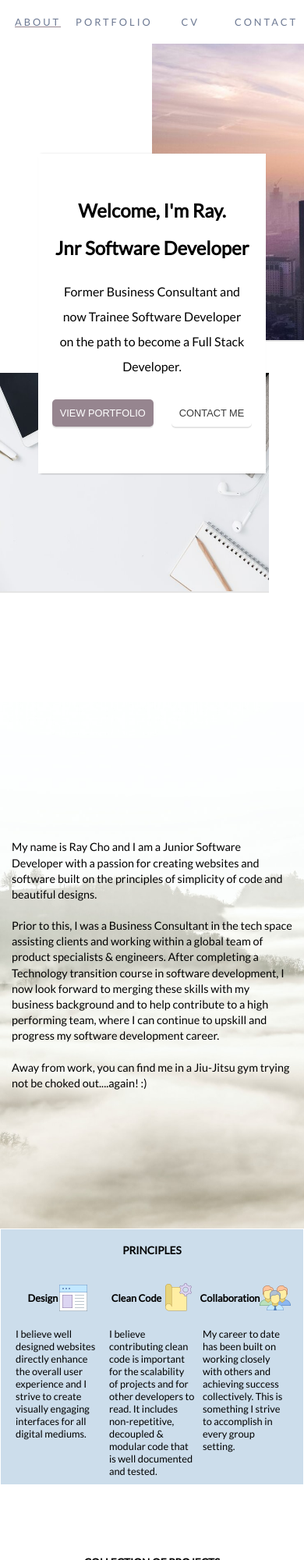
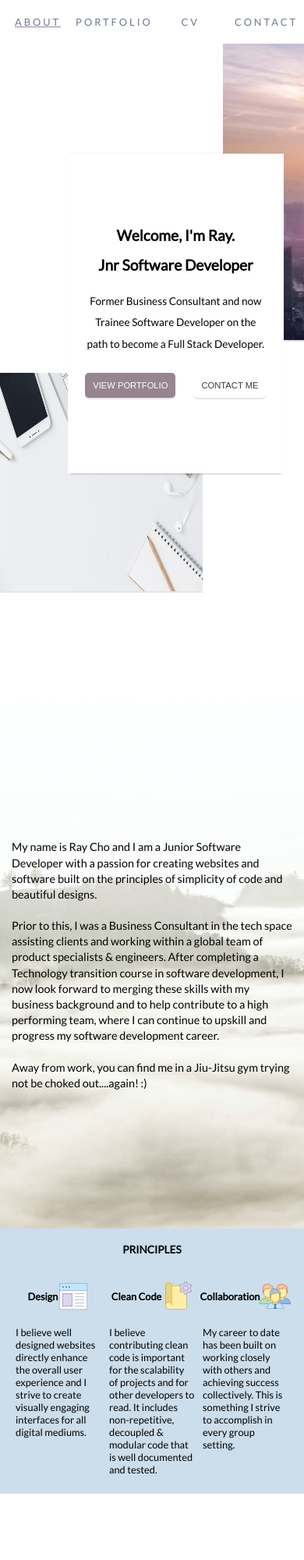
Before and after one commit to rcho80/Nology-Portfolio, a plain HTML site: page index.html in a window 390 px wide. Shown: the top 2000 px of the page at 78% size. Drawn offline with Linux system fonts and the light colour scheme.

Commit message:
amended media queries

```diff
--- a/index.html
+++ b/index.html
@@ -111,7 +111,7 @@
                 </div>
             </section>
 
-            <section class="principle__container">
+            <section class="principle__firstContainer">
                 <div class="principle">
                     <h2 class="principle__title">Principles</h2>
                     <div class="principle__container">
@@ -168,11 +168,13 @@
             <section class="portfolio" id="portfolio">
                 <h2 class="portfolio__title">Collection of Projects</h2>
                 <div class="portfolio__project">
+                    <div class="portfolio__project__imgGap">
                         <img
                             class="portfolio__project--img"
                             src="images/mothdx.png"
                             alt="morse"
                         />
+                    </div>
                     <div class="portfolio__project--text">
                         <h2 class="portfolio__project--text--title">
                             Feature Project: &nbsp;&nbsp; Mothdx (Client
@@ -275,18 +277,23 @@
                             /></a>
                         </div>
                     </div>
+                    <div class="portfolio__project__imgGap">
                         <img
                             class="portfolio__project--img"
                             src="images/morse2.png"
                             alt="morse"
                         />
                     </div>
+                </div>
                 <div class="portfolio__project">
+                    <div class="portfolio__project__imgGap">
                         <img
                             class="portfolio__project--img"
                             src="images/ecommerce2.png"
                             alt="morse"
                         />
+                    </div>
+
                     <div class="portfolio__project--text">
                         <h2 class="portfolio__project--text--title">
                             Feature Project: &nbsp;&nbsp; Ecommerce Site
@@ -397,18 +404,22 @@
                             /></a>
                         </div>
                     </div>
+                    <div class="portfolio__project__imgGap">
                         <img
                             class="portfolio__project--img"
                             src="images/library2.png"
                             alt="morse"
                         />
                     </div>
+                </div>
                 <div class="portfolio__project">
+                    <div class="portfolio__project__imgGap">
                         <img
                             class="portfolio__project--img"
                             src="images/calculator.png"
                             alt="morse"
                         />
+                    </div>
                     <div class="portfolio__project--text">
                         <h2 class="portfolio__project--text--title">
                             Feature Project: &nbsp; Digital Calculator
--- a/sass/style.scss
+++ b/sass/style.scss
@@ -145,6 +145,8 @@ body {
 
         @include devices.tablet {
             grid-column: 2 / 8;
+            grid-row: 2 / 5;
+            padding: 0;
         }
 
         &--title {
@@ -152,12 +154,16 @@ body {
             margin: 0;
 
             @include devices.tablet {
-                font-size: 1.5rem;
+                font-size: 1.2rem;
             }
         }
 
         &--para {
             width: 85%;
+
+            @include devices.tablet {
+                font-size: 0.85rem;
+            }
         }
 
         &--btn {
@@ -175,7 +181,7 @@ body {
 
             @include devices.tablet {
                 margin: 10px;
-                font-size: 0.8rem;
+                font-size: 0.7rem;
             }
 
             &--contact {
@@ -216,6 +222,7 @@ body {
 
             @include devices.tablet {
                 height: 280px;
+                width: 260px;
             }
         }
 
@@ -268,12 +275,11 @@ body {
 }
 
 /* pinciples */
-.principle__container {
+.principle__firstContainer {
     margin-bottom: 75px;
 
     @include devices.tablet {
-        margin-bottom: 10px;
-        padding: 1px;
+        margin-bottom: 30px;
     }
 }
 
@@ -291,6 +297,11 @@ body {
         align-items: center;
         justify-content: center;
         /* height: 70vh; */
+
+        @include devices.tablet {
+            margin-bottom: 25px;
+            width: 100%;
+        }
     }
 
     &__title {
@@ -379,15 +390,23 @@ body {
         }
     }
 
+    &__imgGap {
+        width: 780px;
+        height: 420px;
+
+        @include devices.tablet {
+            width: 375px;
+            height: 211px;
+        }
+    }
+
     &--img {
-        width: 680px;
-        height: 420px;
+        width: 100%;
+        height: 100%;
         opacity: 0.3;
         cursor: pointer;
 
         @include devices.tablet {
-            width: 100%;
-            height: 100%;
             margin: 0;
         }
 
```
Also changed, not shown: css/style.css, 1 other file. Lines whose indentation alone changed are shown as unchanged.
